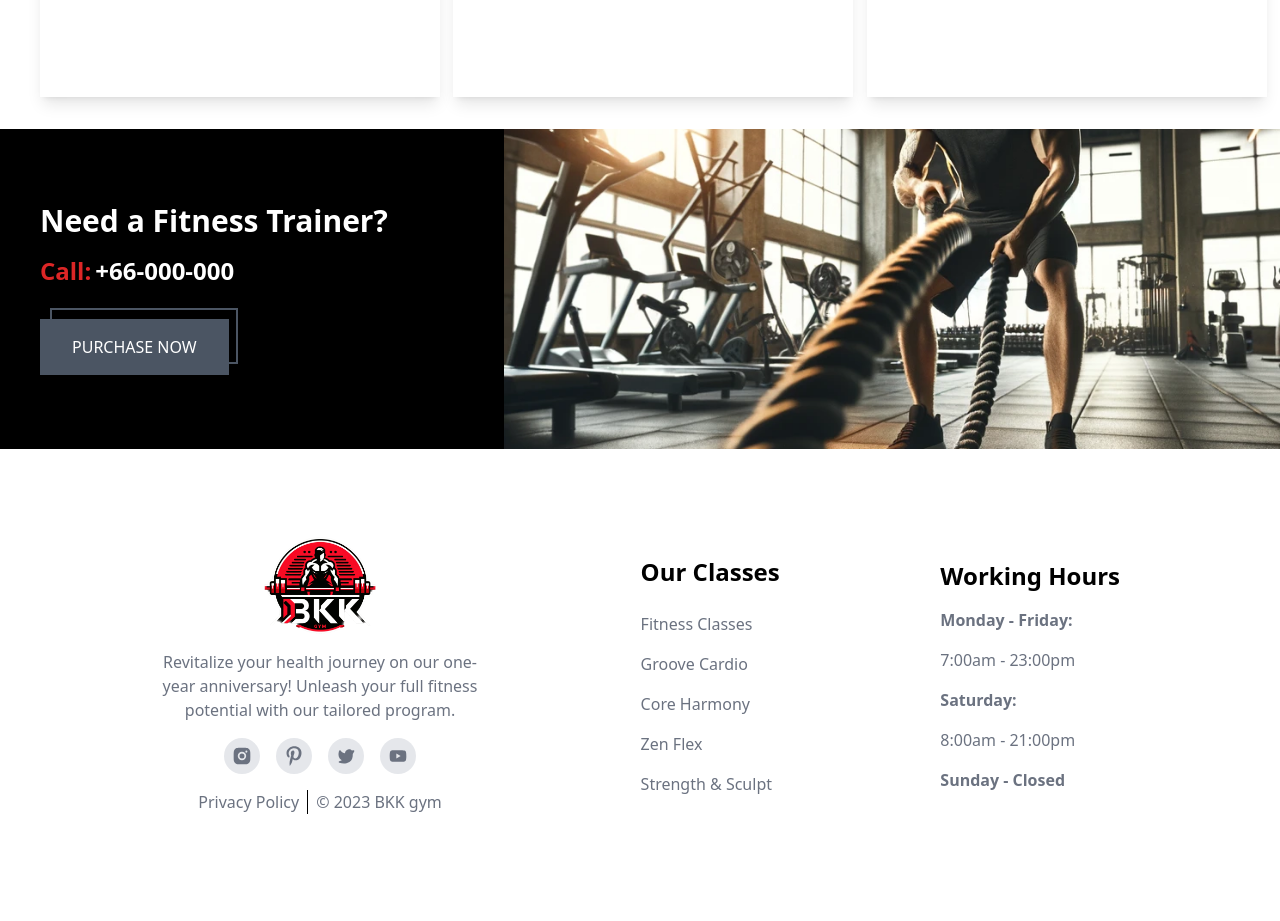
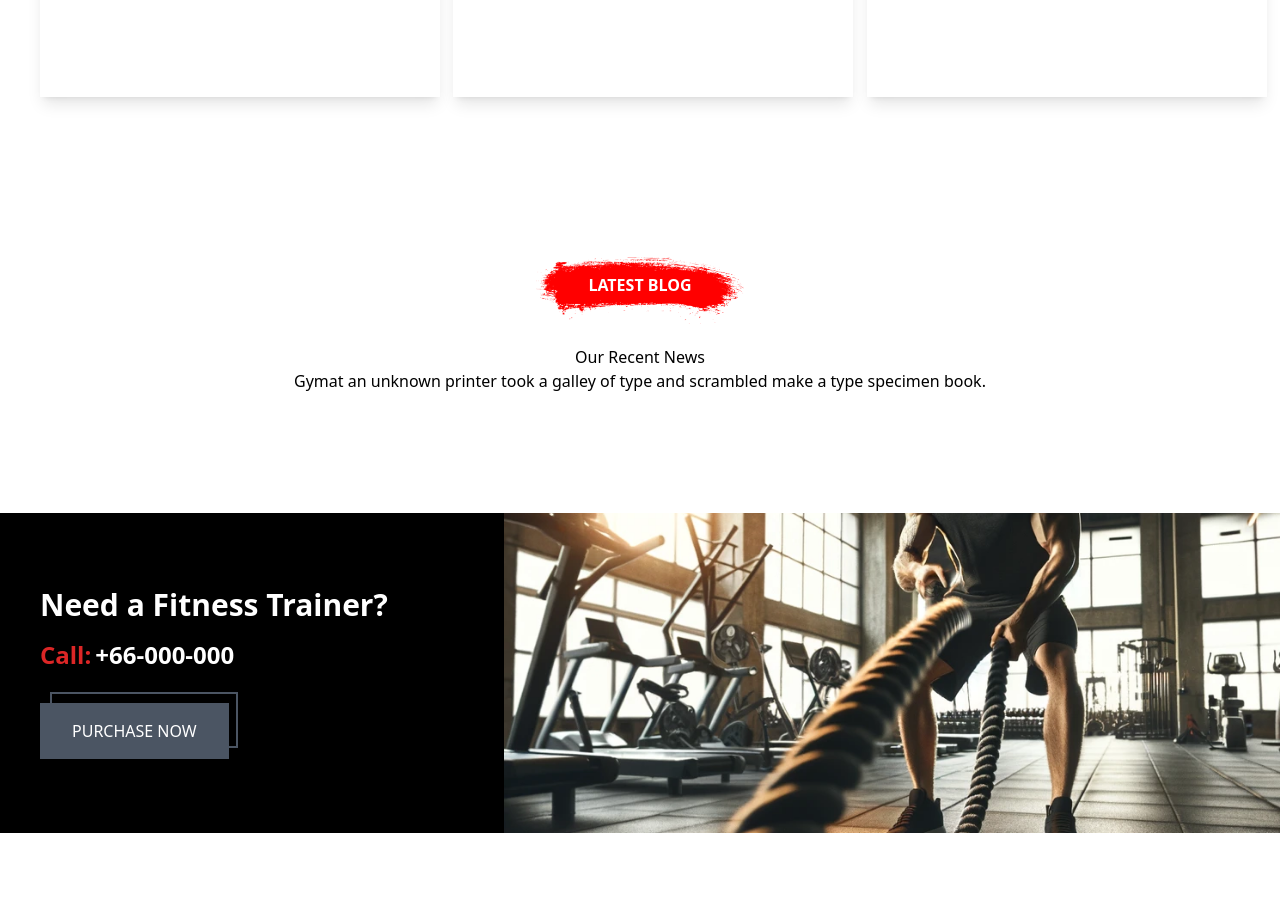
Before and after one commit to OnigiriKing/new-project, a React (Create React App) app: page / in a window 1280 px wide. Shown: the part 6288-7209 px from the top of the page. Before the commit the page ends 7166 px from the top, so only its background shows below. Built offline with nearby package versions, Linux system fonts and the light colour scheme.

Commit message:
News component update

```diff
--- a/src/components/homeComp/Home.News/News.jsx
+++ b/src/components/homeComp/Home.News/News.jsx
@@ -1,13 +1,22 @@
 import { Link } from "react-router-dom";
+import redBrush from "../img/redBrush.png";
 
 export default function News() {
   return (
-    <div class="flex justify-center items-center  bg-black text-white  my-6">
-      <div class="flex common-wrapper items-center gap-8 text-center py-[4rem]">
+    <div class="flex justify-center items-center  bg-white text-black  my-6">
+      <div class="flex flex-col common-wrapper items-center gap-8 text-center py-[4rem]">
         <div class="mb-4 mt-[5rem] relative w-[13rem] flex flex-col items-center">
           <p class="z-[6] font-bold text-white">LATEST BLOG</p>
           <img class="absolute -top-[1rem]  z-[5] " src={redBrush} />
         </div>
+        <div>
+          <h3>Our Recent News</h3>
+          <p>
+            Gymat an unknown printer took a galley of type and scrambled make a
+            type specimen book.
+          </p>
+        </div>
+        <div></div>
       </div>
     </div>
   );
--- a/src/components/homeComp/Home.jsx
+++ b/src/components/homeComp/Home.jsx
@@ -7,6 +7,7 @@ import Testimonials from "./Home.Testimonials/Testimonials";
 import Calculator from "./Home.Calculator/Calculator";
 import Chart from "./Home.Chart/Chart";
 import Call from "./Home.Call/Call";
+import News from "./Home.News/News";
 
 export default function Home() {
   return (
@@ -19,6 +20,7 @@ export default function Home() {
       <Testimonials />
       <Calculator />
       <Chart />
+      <News />
       <Call />
     </div>
   );
```
Also changed, not shown: src/dist/style.css.
